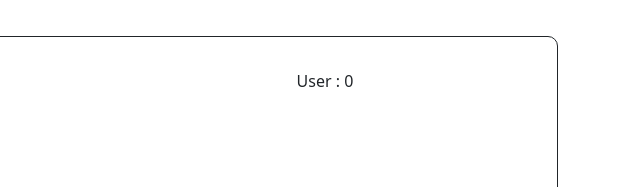
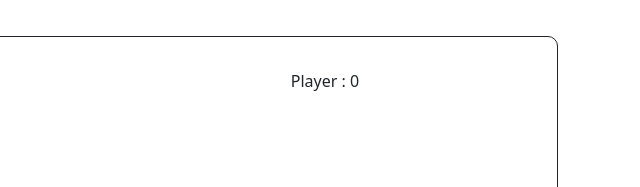
Before and after one commit to louismoses/rock-paper-scissors-game, a plain HTML site: page index.html in a window 1280 px wide. Both pictures are taken after a click on the element "Play Game". Shown: the part 131-318 px from the top of the page, 640-1280 px from the left. Drawn offline with nearby package versions, Linux system fonts and the light colour scheme.

Commit message:
Update : minor text revision

```diff
--- a/index.html
+++ b/index.html
@@ -37,7 +37,7 @@
                         <h2>vs</h2>
                     </div>
                     <div class="col-12 col-md-5 user-side-el">
-                        <p class="user-score-el"><span class="user-name-el">User</span> : <span class="user-score-count">0</span></p>
+                        <p class="user-score-el"><span class="user-name-el">Player</span> : <span class="user-score-count">0</span></p>
                         <p class="user-choice">
                             <i class="user-hand fa-regular fa-user"></i>
                         </p>
```
